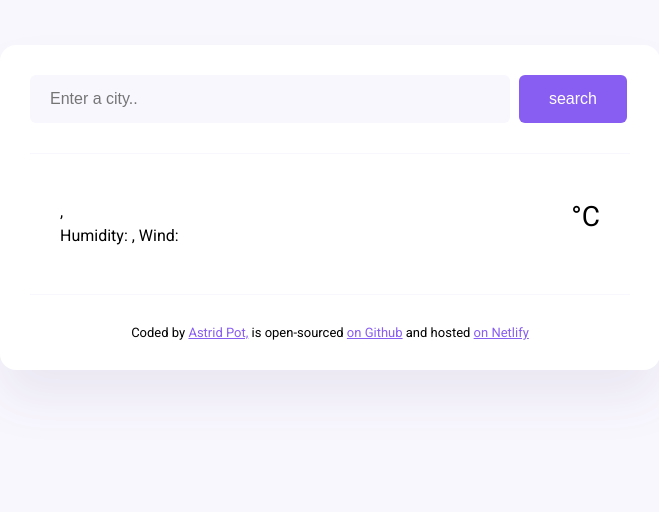
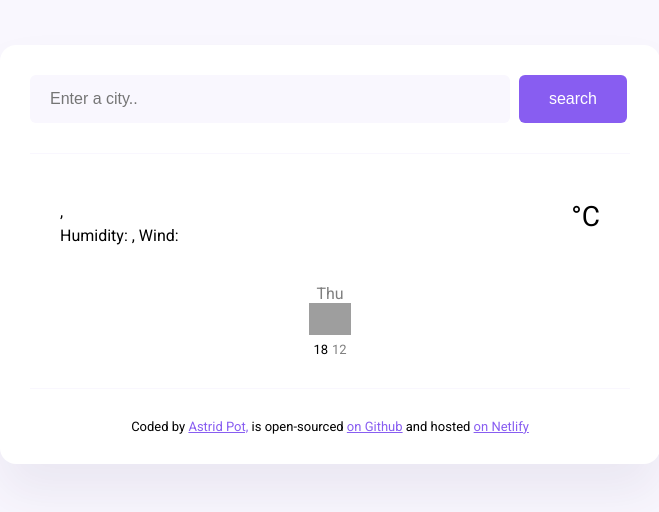
Before and after one commit to astridpot/Final-Project-Week8-SheCodesPlus, a plain HTML site: page index.html in a window 1280 px wide. Shown: the whole page, without its empty margins (310-969 px from the left). Drawn offline with nearby package versions, Linux system fonts and the light colour scheme; no server answers; grey boxes are pictures that could not be loaded.

Commit message:
added CSS

```diff
--- a/index.html
+++ b/index.html
@@ -40,6 +40,20 @@
     <div class="weather-app-unit">°C</div>
     </div>
 </div>
+<div class="weather-forecast">
+    <div class="row">
+    <div class="col-2">
+    <div class="weather-forecast-date">Thu</div>
+        <img src="http://openweathermap.org/img/wn/50d@2x.png"
+        alt=""
+        width="42"
+        />
+        <div class="weather-forecast-temperatures">
+            <span class="weather-forecast-temperature-max">18</span>
+            <span class="weather-forecast-temperature-min">12</span>
+    </div>
+    </div>
+</div>
 </main>
 
 <footer>Coded by
--- a/style.css
+++ b/style.css
@@ -86,6 +86,26 @@ line-height: 48px;
     font-size: 28px;
 }
 
+.weather-forecast {
+    margin-top:20px;
+    text-align:center;
+    color:#000;
+}
+
+.weather-forecast-date {
+    font-size: 16px;
+    opacity: 0.5;
+}
+
+.weather-forecast-temperature-min {
+    opacity: 0.5;
+    font-size: 13px;
+}
+
+.weather-forecast-temperature-max {
+    font-size: 13px;
+}
+
 footer {
     border-top: 1px solid #f9f7fe;
     padding: 30px 0 0 0;
```
